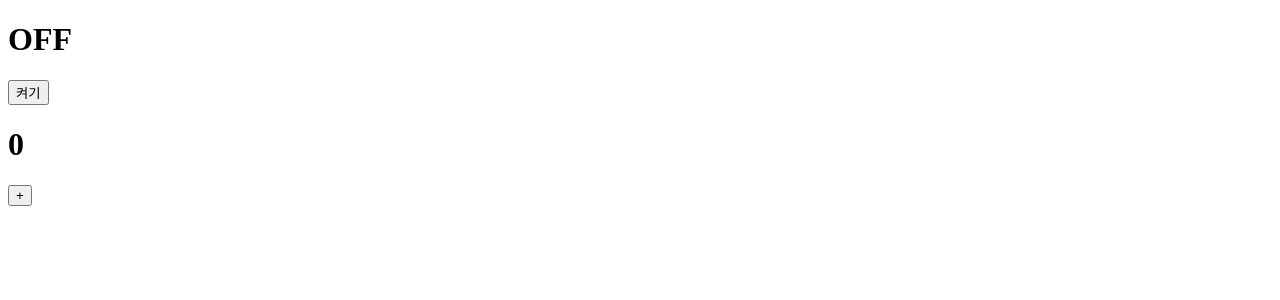
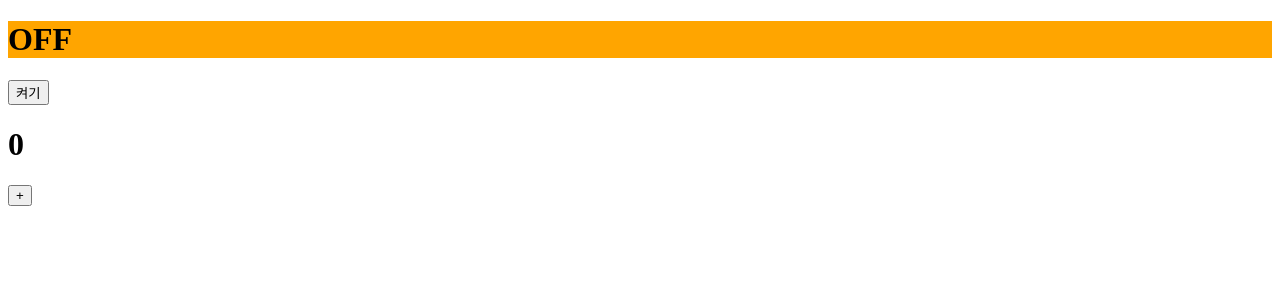
Before and after one commit to Ohnus/react-practice, a React (Vite) app in the folder section05_react_basics/: page / in a window 1280 px wide. Shown: the top 300 px of the page. Built offline with nearby package versions, Linux system fonts and the light colour scheme.

Commit message:
Add sec05 - state and props

```diff
--- a/section05_react_basics/src/App.jsx
+++ b/section05_react_basics/src/App.jsx
@@ -1,36 +1,13 @@
 import "./App.css";
+import Bulb from "./components/Bulb";
+import Counter from "./components/Counter";
 // 함수 컴포넌트에서 state 생성하려면 내장 함수인 useState import
-import { useState } from "react";
 
 function App() {
-  // useState() 호출해서 반환 값을 구조 분해 할당으로 상태 값과, 상태 변화 함수 받기
-  // 상태 변화 함수를 통해 상태를 변경시키면 리액트가 내부적으로
-  // App 컴포넌트의 state가 변경됐다는 것을 감지하여 리렌더링한다.
-  const [count, setCount] = useState(0);
-  const [light, setLight] = useState("OFF");
-
   return (
     <>
-      <div>
-        <h1>{light}</h1>
-        <button
-          onClick={() => {
-            setLight(light === "OFF" ? "ON" : "OFF");
-          }}
-        >
-          {light === "OFF" ? "켜기" : "끄기"}
-        </button>
-      </div>
-      <div>
-        <h1>{count}</h1>
-        <button
-          onClick={() => {
-            setCount(count + 1);
-          }}
-        >
-          +
-        </button>
-      </div>
+      <Bulb />
+      <Counter />
     </>
   );
 }
--- /dev/null
+++ b/section05_react_basics/src/components/Bulb.jsx
@@ -0,0 +1,26 @@
+import { useState } from "react";
+
+const Bulb = () => {
+  const [light, setLight] = useState("OFF");
+
+  console.log(light);
+  return (
+    <div>
+      {light === "OFF" ? (
+        <h1 style={{ backgroundColor: "orange" }}>OFF</h1>
+      ) : (
+        <h1 style={{ backgroundColor: "gray" }}>ON</h1>
+      )}
+
+      <button
+        onClick={() => {
+          setLight(light === "OFF" ? "ON" : "OFF");
+        }}
+      >
+        {light === "OFF" ? "켜기" : "끄기"}
+      </button>
+    </div>
+  );
+};
+
+export default Bulb;
--- /dev/null
+++ b/section05_react_basics/src/components/Counter.jsx
@@ -0,0 +1,21 @@
+import { useState } from "react";
+
+const Counter = () => {
+  const [count, setCount] = useState(0);
+
+  return (
+    <div>
+      <h1>{count}</h1>
+
+      <button
+        onClick={() => {
+          setCount(count + 1);
+        }}
+      >
+        +
+      </button>
+    </div>
+  );
+};
+
+export default Counter;
```
